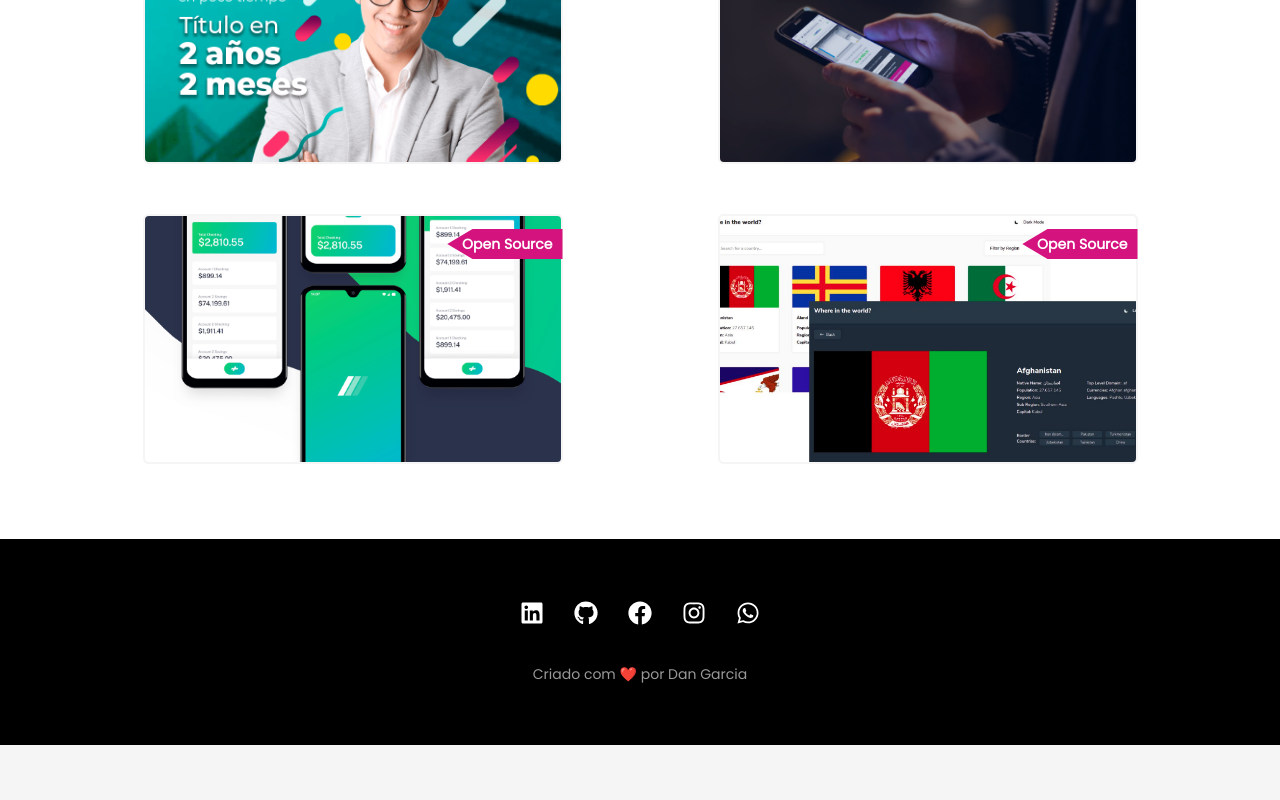
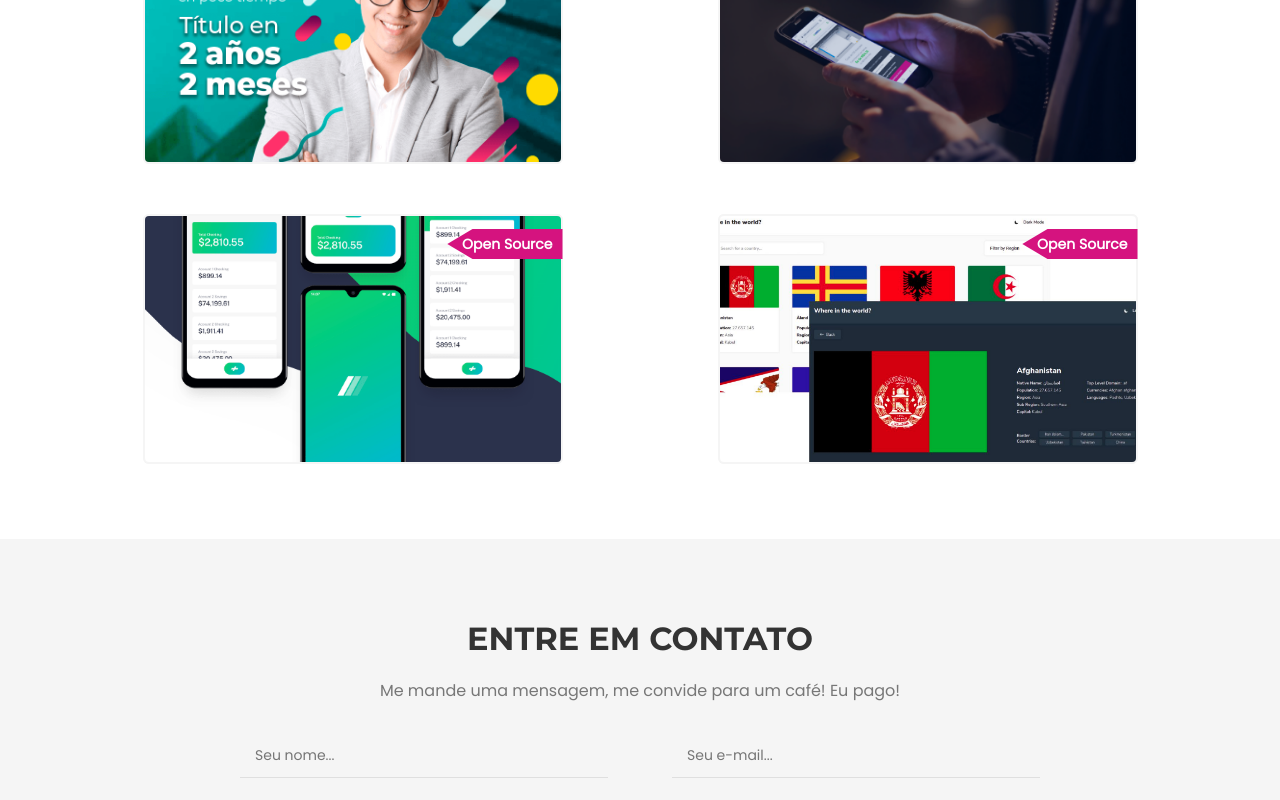
Before and after one commit to profdangarcia/my-portfolio, a Next.js app: page / in a window 1280 px wide. Shown: the part 1990-2790 px from the top of the page. Before the commit the page ends 2735 px from the top, so only its background shows below. Built offline with nearby package versions, Linux system fonts and the light colour scheme; a web font is replaced by a local one.

Commit message:
feat(contact-form): creating the structure

```diff
--- /dev/null
+++ b/src/components/Contact/index.tsx
@@ -0,0 +1,44 @@
+import React from 'react'
+
+import SectionTitle from '../utils/SectionTitle'
+import Wrapper from '../utils/Wrapper'
+import { Container, ContactForm, Input, TextArea, SubmitButton } from './styles'
+
+const Contact: React.FC = () => {
+  return (
+    <Container id="contact">
+      <Wrapper>
+        <SectionTitle
+          title="ENTRE EM CONTATO"
+          description="Me mande uma mensagem, me convide para um café! Eu pago!"
+        />
+        <ContactForm>
+          <Input
+            id="name"
+            type="text"
+            name="name"
+            className="form-field"
+            placeholder="Seu nome..."
+          />
+          <Input
+            id="email"
+            type="text"
+            name="email"
+            className="form-field"
+            placeholder="Seu e-mail..."
+          />
+          <TextArea
+            id="message"
+            name="message"
+            rows={8}
+            className="form-field"
+            placeholder="Seu convite para o café..."
+          />
+          <SubmitButton type="submit">ENVIAR CAFÉ</SubmitButton>
+        </ContactForm>
+      </Wrapper>
+    </Container>
+  )
+}
+
+export default Contact
--- /dev/null
+++ b/src/components/Contact/styles.ts
@@ -0,0 +1,68 @@
+import styled from 'styled-components'
+
+export const Container = styled.div`
+  padding: 30px 0 70px;
+`
+
+export const ContactForm = styled.form`
+  display: flex;
+  align-items: center;
+  justify-content: center;
+  flex-wrap: wrap;
+  max-width: 800px;
+  margin: 15px auto 0;
+
+  .form-field {
+    background: none;
+    border: 0;
+    border-bottom: solid 1px #dfdfdf;
+    margin-top: 15px;
+    color: ${props => props.theme.colors.text};
+    font-size: 13px;
+    font-family: Poppins, sans-serif;
+  }
+
+  @media (min-width: ${props => props.theme.screens.medium}) {
+    .form-field {
+      font-size: 14px;
+    }
+  }
+`
+
+export const Input = styled.input`
+  width: 100%;
+  height: 45px;
+  padding-left: 15px;
+
+  @media (min-width: ${props => props.theme.screens.medium}) {
+    width: 46%;
+    &:first-child {
+      margin-right: 8%;
+    }
+  }
+`
+
+export const TextArea = styled.textarea`
+  width: 100%;
+  padding: 15px 0 0 15px;
+`
+
+export const SubmitButton = styled.button`
+  transition: all ease 0.3s;
+  display: flex;
+  align-items: center;
+  justify-content: center;
+  margin-top: 30px;
+  border: 2px solid #000;
+  width: 215px;
+  height: 40px;
+  border-radius: 50px;
+  color: ${props => props.theme.colors.textTitle};
+  font-family: Montserrat, sans-serif;
+  font-weight: 600;
+
+  &:hover {
+    background: #000;
+    color: #fff;
+  }
+`
--- a/src/pages/index.tsx
+++ b/src/pages/index.tsx
@@ -7,6 +7,7 @@ import Seo from '../components/Seo'
 import TechSection from '../components/TechSection'
 import PortfolioSection from '../components/PortfolioSection'
 import Footer from '../components/Footer'
+import Contact from '../components/Contact'
 
 const Home: React.FC = () => {
   const seoTitle = 'Aceita um café?'
@@ -20,6 +21,7 @@ const Home: React.FC = () => {
       <About />
       <TechSection />
       <PortfolioSection />
+      <Contact />
       <Footer />
     </>
   )
```
